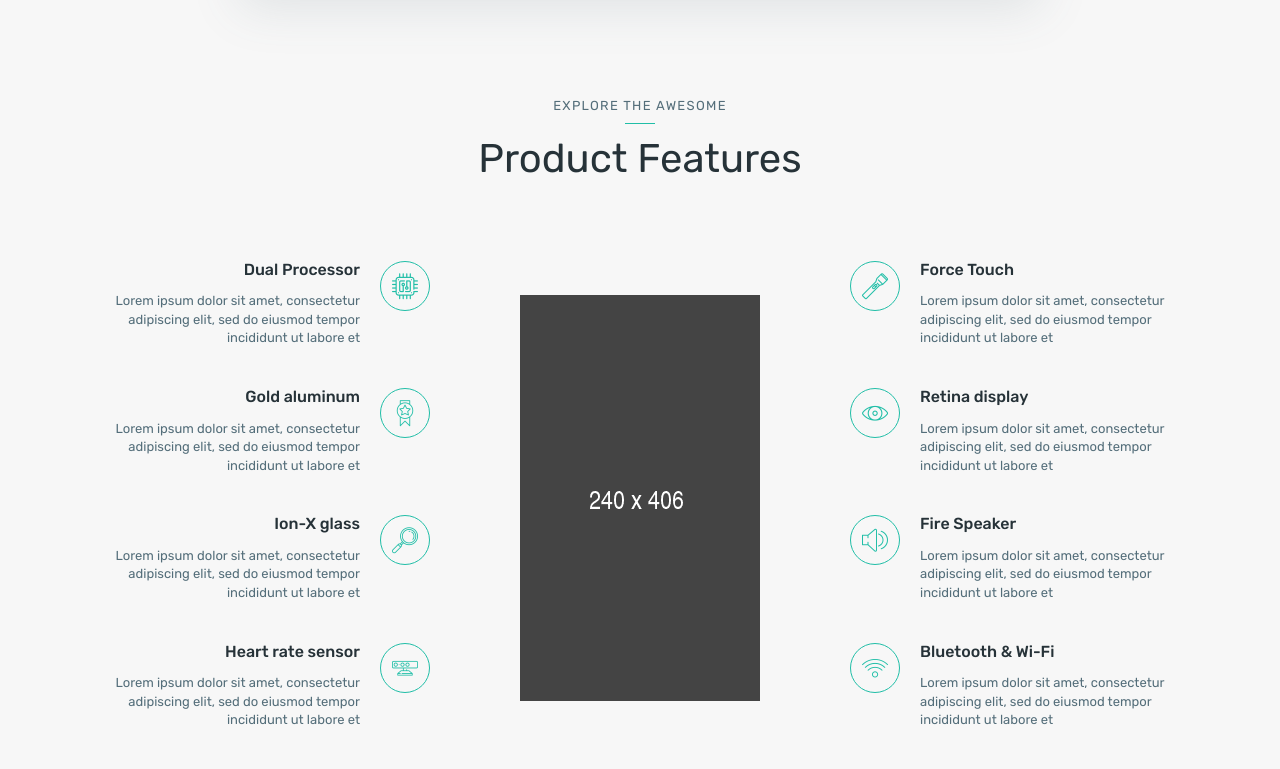
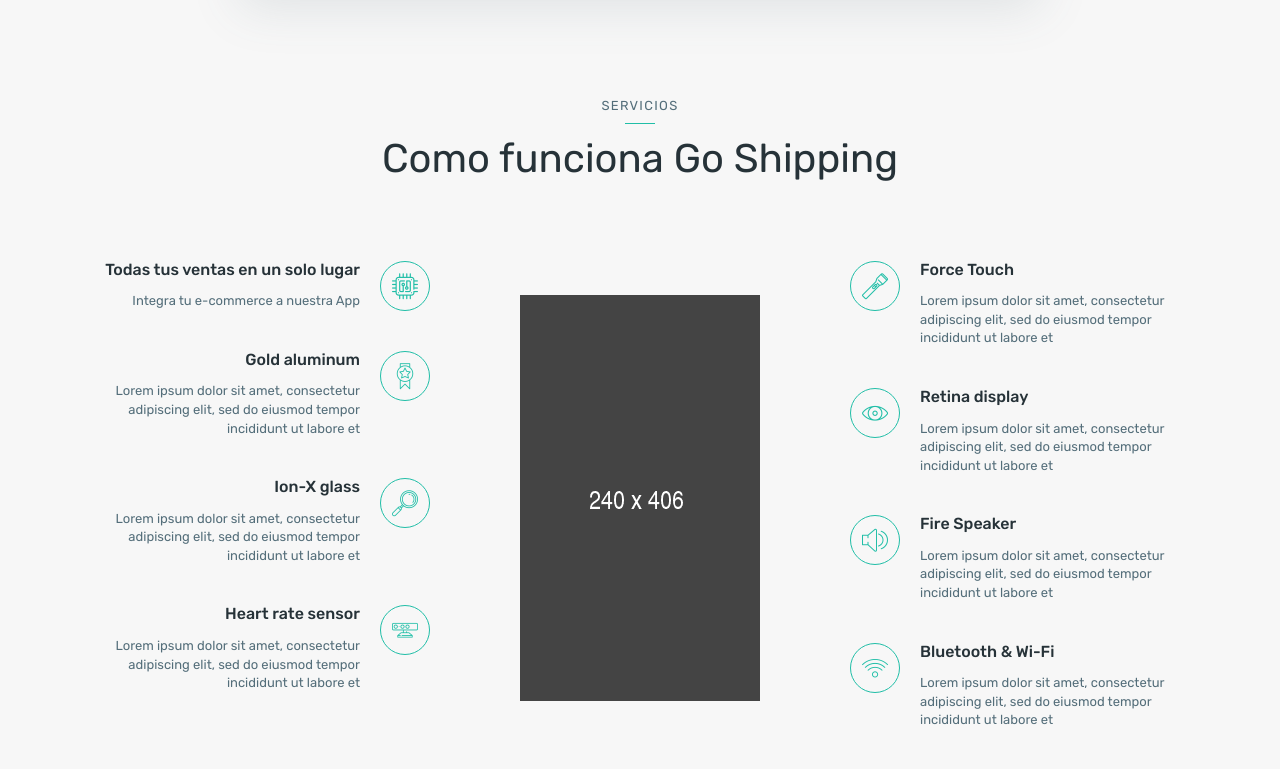
Before and after one commit to pichuca/go-delivery-shipping, a website: page public/index.html in a window 1280 px wide. Shown: the part 911-1680 px from the top of the page. Drawn offline with Linux system fonts and the light colour scheme.

Commit message:
Fixed typo.

```diff
--- a/public/index.html
+++ b/public/index.html
@@ -167,8 +167,8 @@
 			<div class="row">
 				<div class="col-md-12">
 					<div class="section-title wow fadeInUp">
-						<p>Explore the Awesome</p>
-						<h2>Product Features</h2>
+						<p>Servicios</p>
+						<h2>Como funciona Go Shipping</h2>
 					</div>
 				</div>
 			</div>
@@ -182,8 +182,8 @@
 							<i class="flaticon-cpu"></i>
 						</div>
 
-						<h3>Dual Processor</h3>
-						<p>Lorem ipsum dolor sit amet, consectetur adipiscing elit, sed do eiusmod tempor incididunt ut labore et</p>
+						<h3>Todas tus ventas en un solo lugar</h3>
+						<p>Integra tu e-commerce a nuestra App </p>
 					</div>
 					<!-- Feature single end -->
 
@@ -934,7 +934,7 @@
 				<div class="col-md-8">
 					<div class="section-title wow fadeInUp">
 						<p>Contactate con nosotros para resolver toda la logística de tus ventas online</p>
-						<h2>Por favor, completa le formulario a continuación:</h2>
+						<h2>Por favor, completa el formulario a continuación:</h2>
 					</div>
 
 					<!-- Contact Form start -->
```
